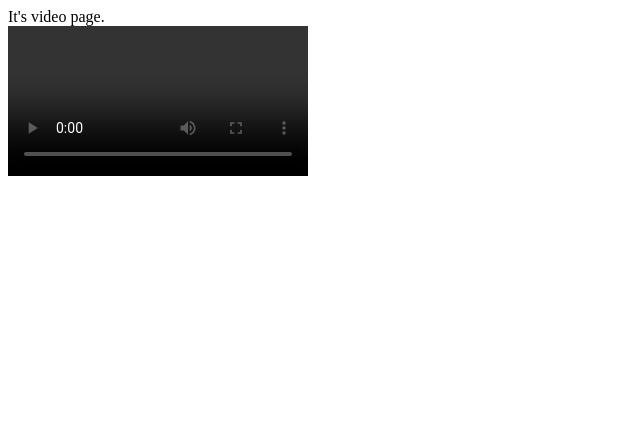
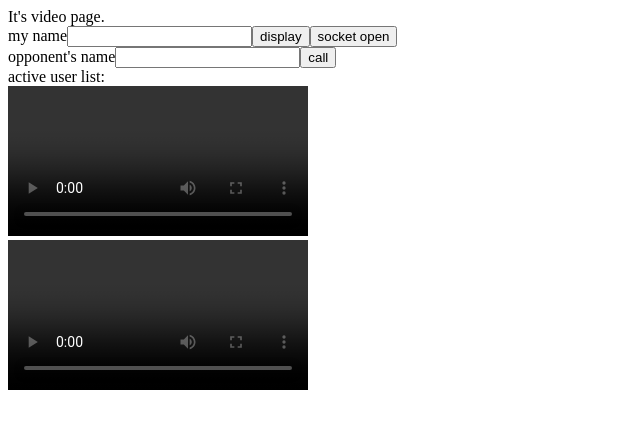
Before and after one commit to eunzihong/webrtc-react, a React (Create React App) app: page / in a window 1280 px wide. Shown: the top 428 px of the page, without its empty margins (0-640 px from the left). Built offline with nearby package versions, Linux system fonts and the light colour scheme; no server answers.

Commit message:
without perfect nego

```diff
--- a/src/App.js
+++ b/src/App.js
@@ -1,7 +1,8 @@
 import React from 'react';
 import {BrowserRouter as Router, Route, Switch} from "react-router-dom";
 import Main from "./pages/Main";
-import WebrtcVideo from "./components/WebrtcVideo";
+import WebrtcLocalConnection from "./components/WebrtcLocalConnection";
+import WebrtcRemoteConnection from "./components/WebrtcRemoteConnection";
 
 function App() {
   return (
@@ -9,7 +10,8 @@ function App() {
           <Router>
               <Switch>
                   {/*<Route exact path="/" component={Main} />*/}
-                  <Route exact path="/" component={WebrtcVideo} />
+                  <Route exact path="/local" component={WebrtcLocalConnection} />
+                  <Route exact path="/" component={WebrtcRemoteConnection} />
               </Switch>
           </Router>
       </div>
--- a/src/components/WebrtcVideo.js
+++ b/src/components/WebrtcLocalConnection.js
@@ -20,7 +20,7 @@ import React, {useState, useEffect, useRef} from "react";
 *       4-2. process opponent's media data
 * */
 
-function WebrtcVideo(props) {
+function WebrtcLocalConnection(props) {
     // let peerConnection;
     let pc1, pc2;
     const localStream = useRef(null);
@@ -123,4 +123,4 @@ function WebrtcVideo(props) {
 
 }
 
-export default WebrtcVideo;
+export default WebrtcLocalConnection;
--- /dev/null
+++ b/src/components/WebrtcRemoteConnection.js
@@ -0,0 +1,198 @@
+import React, {useState, useEffect, useRef} from "react";
+
+/*
+* 1. Client socket (web socket) implementation
+*
+* (2. Server socket implementation)
+*
+* 3. peerConnection signaling via socket communication
+*
+*/
+
+function WebrtcRemoteConnection(props) {
+    let stream;
+    let peerConnection;
+    let webSocket;
+    let makingOffer;
+
+    const localStream = useRef(null);
+    const remoteStream = useRef(null);
+
+    const [myName, setMyName] = useState("");
+    const [targetName, setTargetName] = useState("");
+    const [userList, setUserList] = useState("");
+    const [sendOffer, setSendOffer] = useState(false);
+
+    useEffect(()=>{
+        // getSocketConnection();
+        getPeerConnection().then();
+
+    },[]);
+
+
+    const getMedia = async () => {
+        const constraints = window.constraints = {
+            audio: true,
+            video: true
+        };
+
+        try {
+            stream = await navigator.mediaDevices.getUserMedia(constraints);
+            await stream.getTracks().forEach(track => peerConnection.addTrack(track, stream));
+            localStream.current.srcObject = stream;
+
+        } catch (error) {
+            console.warn(error);
+        }
+
+    }
+
+
+    const getPeerConnection = async () => {
+        const configuration = {
+            iceServers: [{
+                urls: "stun:stun.l.google.com:19302"
+            }]
+        };
+
+        try {
+            await getSocketConnection();
+
+            peerConnection = await new RTCPeerConnection(configuration);
+            await getMedia();
+
+            peerConnection.onicecandidate = (event) => {
+                if (event.candidate) {
+                    console.log('**** peerConnection on icecandidate ');
+                    const message = JSON.stringify({
+                        type: "new-ice-candidate",
+                        name: myName,
+                        target: targetName,
+                        candidate: event.candidate
+                    });
+
+                    webSocket.send(message);
+
+                } else {
+                    console.log('let me go home...');
+                }
+            }
+
+            peerConnection.onnegotiationneeded = async (event) => {
+                console.log('**** peerConnection on negotiation');
+                console.log('**** peerConnection createOffer start');
+
+                let offer;
+
+                offer = await peerConnection.createOffer();
+                console.log('**** peerConnection setLocalDescription start');
+                await peerConnection.setLocalDescription(offer);
+
+                const message = JSON.stringify({
+                    name: myName,
+                    target: targetName,
+                    type: "video-offer",
+                    sdp: offer
+                });
+
+                webSocket.send(message);
+
+            }
+
+            peerConnection.ontrack = (event) => {
+                console.warn('**** peerConnection on track ', event);
+                remoteStream.current.srcObject = event.streams[0];
+            }
+
+            peerConnection.onremovetrack = (event) => {
+                if (remoteStream.current.srcObject.getTracks().length === 0) {
+                    /*
+                    * close the session
+                    * */
+                    console.log('**** session closed');
+                }
+            }
+
+        } catch (error) {
+            console.warn(error);
+        }
+
+    }
+
+
+    const getSocketConnection = () => {
+        webSocket = new WebSocket('ws://localhost:8080');
+
+        webSocket.onopen = async () => {
+            console.log('**** socket connected');
+            const message = JSON.stringify({
+                type: "greeting",
+                name: myName
+            })
+            webSocket.send(message);
+
+        }
+
+        webSocket.onmessage = async (event) => {
+            console.log('socket message: ', event.data);
+            const message = JSON.parse(event.data);
+            switch (message.type) {
+                case "greeting":
+                    console.log('greeting');
+                    break;
+
+                case "user-list":
+                    console.log('socket users: ',message.users);
+                    setUserList(message.users.join(", "));
+                    break;
+
+                case "new-ice-candidate":
+                    console.warn('**** socket sent ice ');
+                    await peerConnection.addIceCandidate(message.candidate);
+                    break;
+
+                case "video-offer":
+                    console.warn('**** socket sent offer');
+                    await peerConnection.setRemoteDescription(message.sdp);
+                    break;
+
+                case "video-answer":
+                    console.warn('**** socket sent answer');
+                    await peerConnection.setRemoteDescription(message.sdp);
+                    break;
+            }
+        }
+    }
+
+
+    return (
+        <>
+            <div>It's video page.</div>
+
+            <div style={{flexDirection: 'row'}}>
+                {"my name"}
+                <input value={myName} onChange={(event) => setMyName(event.target.value)}/>
+                <button onClick={() => getMedia()}>display</button>
+                <button onClick={() => getSocketConnection()}>socket open</button>
+
+            </div>
+
+            <div style={{flexDirection: 'row'}}>
+                {"opponent's name"}
+                <input value={targetName} onChange={(event) => setTargetName(event.target.value)}/>
+                <button onClick={() => getPeerConnection()}>call</button>
+            </div>
+
+            <div>active user list: {userList}</div>
+
+            <div style={{width: '30%'}}>
+                <video ref={localStream} autoPlay controls />{myName}
+                <video ref={remoteStream} autoPlay controls />{targetName}
+            </div>
+
+        </>
+    )
+
+}
+
+export default WebrtcRemoteConnection;
```
